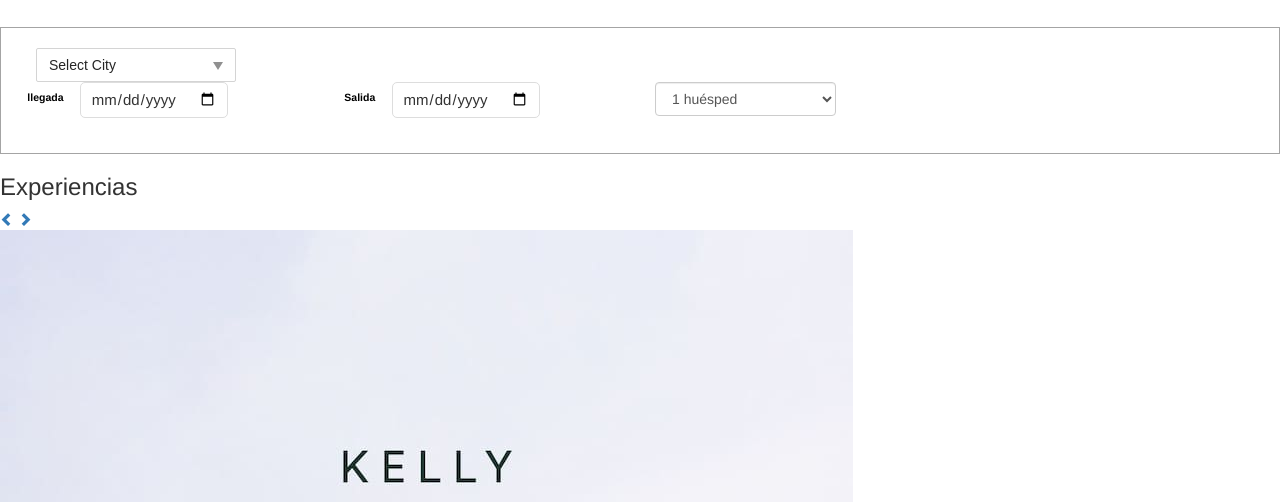
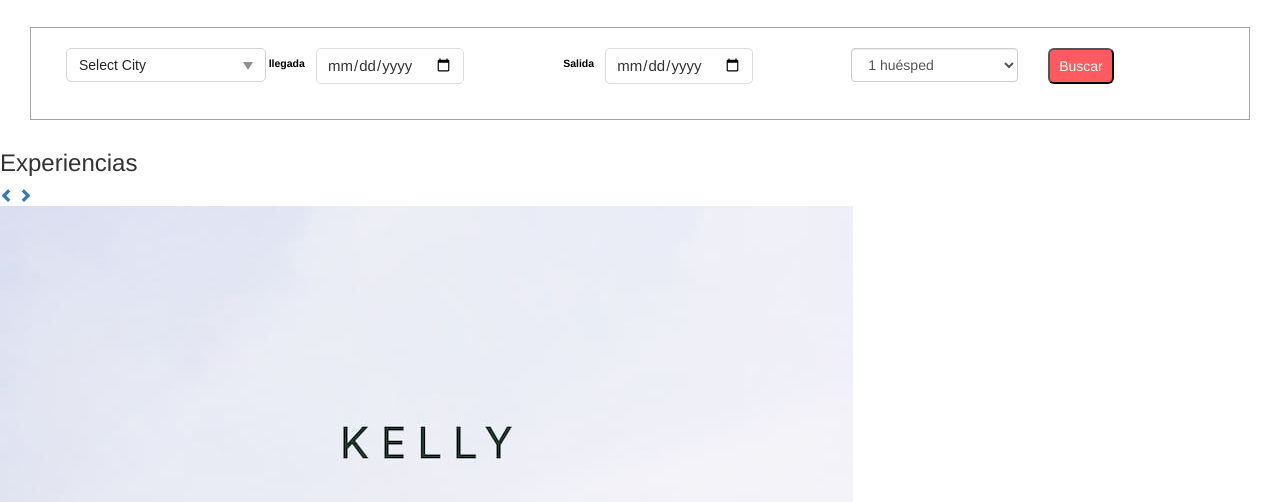
Before and after one commit to efectoTam/airbnb, a website: page index.html in a window 1280 px wide. Shown: the part 358-860 px from the top of the page. Drawn offline with nearby package versions, Linux system fonts and the light colour scheme; files that its build step writes are made by us from their sources.

Commit message:
parte nadia datepicker buttom

```diff
--- a/index.html
+++ b/index.html
@@ -122,7 +122,6 @@
 							</select>
 						</div>
 					</div>
-				</div>
 					<div class="col-xs-12 col-sm-3 col-md-3 col-lg-3">
 						<div class="dates-wrapper group">
 							<div class="field clearfix date-range-start date-wrapper">
@@ -155,6 +154,9 @@
 							<option>4 huéspedes</option>
 							<option>5 huéspedes</option>
 						</select>
+					</div>
+					<div class="col-xs-12 col-sm-2 col-md-2 col-lg-2">
+						<button type="button" class="btnbus">Buscar</button>
 					</div>
 				</div>
 			</div>
@@ -270,8 +272,7 @@
 	</footer>
 	<!-- Fin footer Vale -->
 	</div>
-
-  <script src="https://code.jquery.com/jquery-1.12.4.js"></script>
+  <script src="https://ajax.googleapis.com/ajax/libs/jquery/1.12.2/jquery.min.js"></script>
   <script src="https://code.jquery.com/ui/1.12.1/jquery-ui.js"></script>
   <script type="text/javascript" src="node_modules/jquery/dist/jquery.js"></script>
   <script type="text/javascript" src="node_modules/bootstrap/dist/js/bootstrap.min.js"></script>
--- a/src/sass/_base.scss
+++ b/src/sass/_base.scss
@@ -26,15 +26,10 @@
 /*Comienzo Nadia */
 /*contenedor botones*/
 .borde{
-	margin-top:30px;
+	margin:30px 30px;
 	border:1px solid #a4a4a4;
 	padding:20px;
 }
-/*.dates-wrapper {
-	background: #f0f0f0;
-	padding: 1em 1em 0 1em;
-	display: inline-block;
-}*/
 /*boton datepicker*/
 .label{
 	color:black;
@@ -64,7 +59,7 @@
 	.label {
 		float: left;
 		display: inline-block;
-		margin-right: 10px;
+		margin-right:5px;
 		padding-top: 10px;
 
 	}
@@ -165,11 +160,7 @@
 	background:#FFF;
 	cursor:pointer;
 	position:relative;
-	-moz-border-radius:2px;
-	-webkit-border-radius:2px;
-	-ms-border-radius:2px;
-	-o-border-radius:2px;
-	border-radius:2px;
+	border-radius:5px;
 }
 
 .select-wrapper, .select-wrapper select{
@@ -196,7 +187,7 @@
 	line-height:32px;
  }
 .select-wrapper select{
-	margin:3px;
+	margin:1px;
 	position:absolute;
 	z-index:2;
 	cursor:pointer;
@@ -220,6 +211,14 @@
 	border-width:0 5px 8px 5px;
 	border-style:solid;
 	 border-color:transparent transparent #909090 transparent;
+}
+/*boton buscar*/
+button{
+	width:40%;
+	border-radius:6px;
+	padding:6px;
+	background-color:$rosado;
+	color:white;
 }
 
 
```
Also changed, not shown: dist/css/style.min.css.
